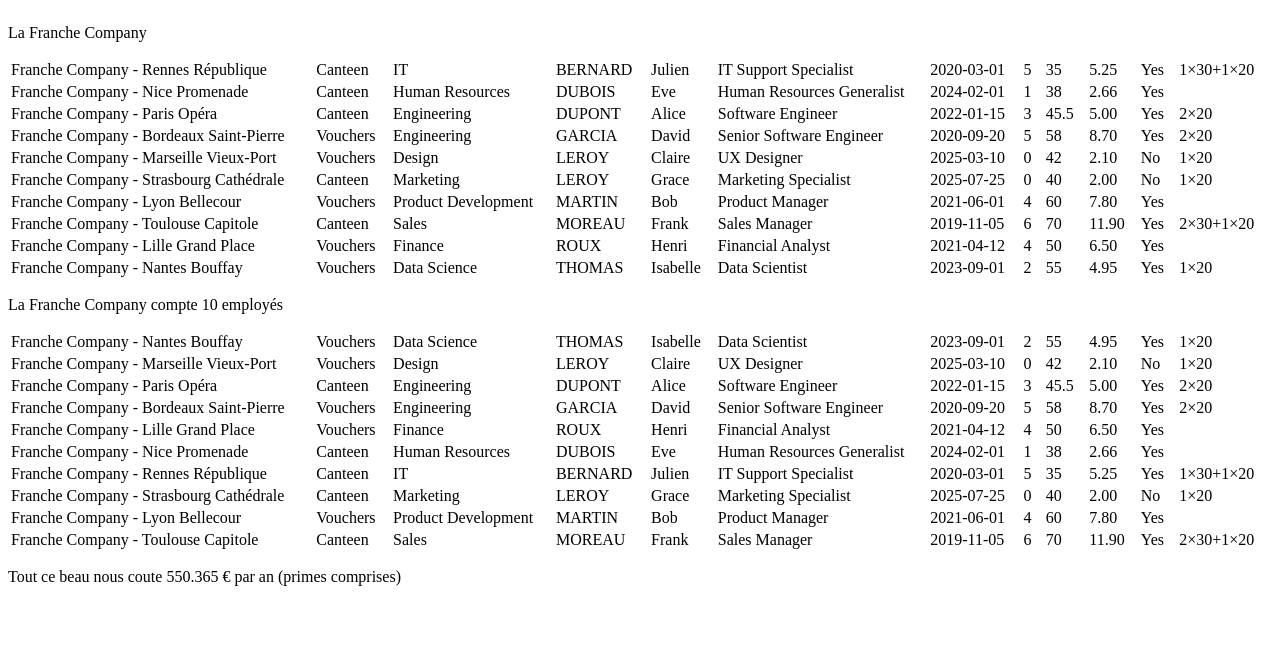
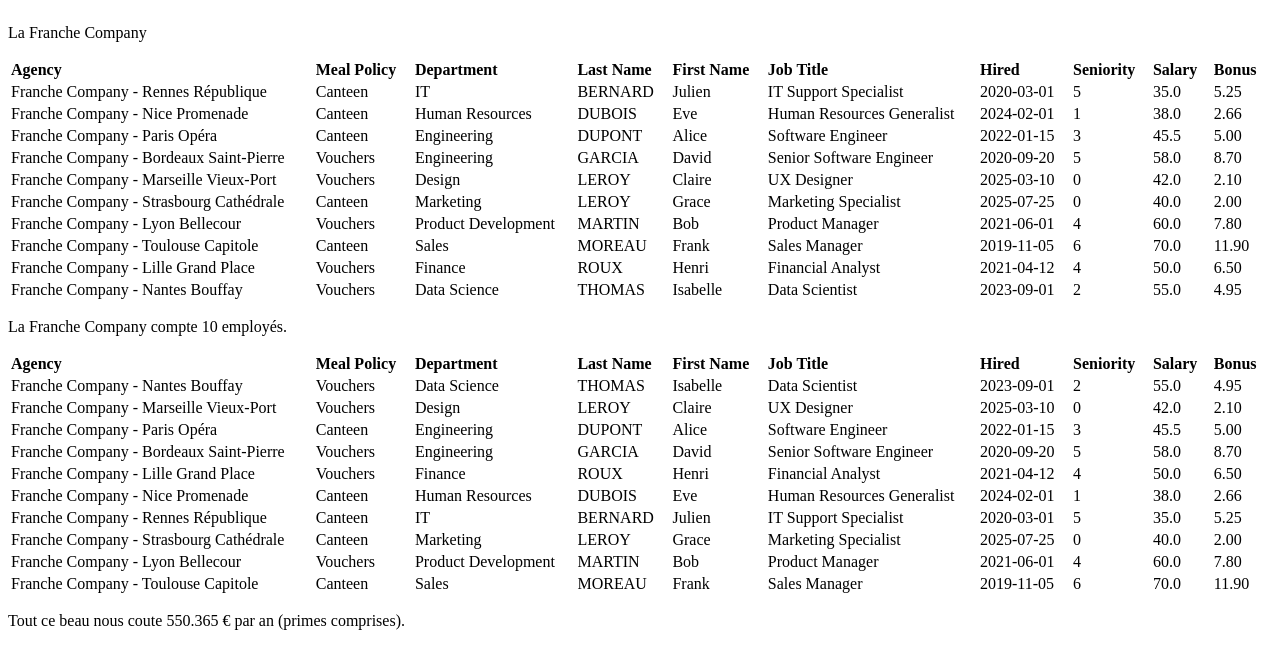
Before and after one commit to sebcourtois/cda-exo-oop-thecompany, a website built with Vite: page index.html in a window 1280 px wide. Built offline with nearby package versions, Linux system fonts and the light colour scheme.

Commit message:
refactor: render directly into app div innerHtml

```diff
--- a/src/main.ts
+++ b/src/main.ts
@@ -1,40 +1,51 @@
 import "./style.css";
 import {EMPLOYEES} from "./sample-data.ts";
-import type {Employee, ChristmasVouchers} from "./employee.ts";
+import type {ChristmasVouchers, Employee} from "./employee.ts";
 
-function htmlToElement(html: string) {
-    const template = document.createElement("template");
-    template.innerHTML = html;
-    return template.content.firstElementChild as HTMLElement;
+
+// function htmlToElement(html: string) {
+//     const template = document.createElement("template");
+//     template.innerHTML = html;
+//     return template.content.firstElementChild as HTMLElement;
+// }
+
+function renderTableRowHtml(rowData: Array<any>) {
+    return `
+    <tr>
+        ${rowData.map(value => `<td>${value}</td>`).join("\n        ")}
+    </tr>
+    `.trim();
 }
 
-function renderRowElem(rowData: Array<any>) {
-    const html = `
-    <tr>
-    ${rowData.map(value => `<td>${value}</td>`).join("\n")}
-    </tr>
+type FieldName = string
+
+function renderTableHtml(bodyData: Array<Map<FieldName, any>>, headerData: Map<FieldName, any>) {
+    const fieldNames = Array.from(headerData.keys());
+    const headerValues = Array.from(headerData.values());
+
+    const rowsData: Array<Array<any>> = bodyData.map(
+        rowMap => fieldNames
+            .map(field => rowMap.get(field))
+            .filter(value => value !== undefined),
+    );
+    return `
+    <table>
+    <thead>
+        <tr>
+        ${headerValues.map((value) => `<th scope="col">${value}</th>`).join("\n        ")}
+        </tr>
+    </thead>
+    <tbody>
+        ${rowsData.map(rowData => renderTableRowHtml(rowData)).join("\n        ")}
+    </tbody>
+    </table>
     `.trim();
-    return htmlToElement(html);
 }
 
 const total_cost = EMPLOYEES
     .map((e) => e.annualGrossSalary + e.computeAnnualBonus())
     .reduce((accum, value) => accum + value, 0);
 
-const appDiv = document.querySelector("#app")!;
-appDiv.innerHTML = `
-<p>La Franche Company</p>
-<table>
-    <tbody id="employees_table_body1">
-    </tbody>
-</table>
-<p>La Franche Company compte ${EMPLOYEES.length} employés</p>
-<table>
-    <tbody id="employees_table_body2">
-    </tbody>
-</table>
-<p>Tout ce beau nous coute ${total_cost} € par an (primes comprises)</p>
-`.trim();
 
 function formatChristmasVouchers(vouchersMap: ChristmasVouchers): string {
     return Array.from(vouchersMap.entries())
@@ -42,13 +53,13 @@ function formatChristmasVouchers(vouchersMap: ChristmasVouchers): string {
         .join("+");
 }
 
-function formatEmployeeFields(employee: Employee): Map<string, string> {
+function formatEmployeeFields(employee: Employee): Map<string, any> {
     return new Map([
         ["agency", employee.agency.name],
         ["meal_policy", employee.agency.mealPolicy.name],
         ["department", employee.department],
         ["last_name", employee.lastName.toUpperCase()],
-        ["first name", employee.firstName],
+        ["first_name", employee.firstName],
         ["job_title", employee.jobTitle],
         ["hired", employee.dateHired.toISOString().split("T", 2)[0]],
         ["seniority", employee.seniority().toString()],
@@ -59,23 +70,14 @@ function formatEmployeeFields(employee: Employee): Map<string, string> {
     ]);
 }
 
-function renderTable(employees: Employee[], targetTableBody: HTMLElement) {
-    for (let employee of employees) {
-        targetTableBody.appendChild(renderRowElem([
-            employee.agency.name,
-            employee.agency.mealPolicy.name,
-            employee.department,
-            employee.lastName.toUpperCase(),
-            employee.firstName,
-            employee.jobTitle,
-            employee.dateHired.toISOString().split("T", 2)[0],
-            employee.seniority(),
-            employee.annualGrossSalary,
-            employee.computeAnnualBonus().toFixed(2),
-            employee.canGetHolidayVouchers() ? "Yes" : "No",
-            formatChristmasVouchers(employee.computeChristmasVouchers(new Date().getFullYear())),
-        ]));
-    }
+function fieldToTitle(fieldName: string) {
+    return fieldName.split("_")
+        .map(s => s.charAt(0).toUpperCase() + s.slice(1))
+        .join(" ");
+}
+
+function headersFromEmployeeFields(employeeFields: Map<string, any>): Map<string, any> {
+    return new Map(Array.from(employeeFields.keys()).map(field => [field, fieldToTitle(field)]));
 }
 
 const sortedEmployees = [...EMPLOYEES];
@@ -83,10 +85,10 @@ sortedEmployees.sort((e1, e2) => {
     if (e1.fullName() === e2.fullName()) return 0;
     return (e1.fullName() > e2.fullName()) ? 1 : -1;
 });
-renderTable(
-    sortedEmployees,
-    document.querySelector("#employees_table_body1")!,
-);
+const tableData1 = sortedEmployees.map(e => formatEmployeeFields(e));
+const headerData1 = headersFromEmployeeFields(tableData1[0]);
+headerData1.delete("holiday_vouchers");
+headerData1.delete("christmas_vouchers");
 
 sortedEmployees.sort((e1, e2) => {
     const s1 = e1.department + e1.fullName();
@@ -94,7 +96,16 @@ sortedEmployees.sort((e1, e2) => {
     if (s1 === s2) return 0;
     return (s1 > s2) ? 1 : -1;
 });
-renderTable(
-    sortedEmployees,
-    document.querySelector("#employees_table_body2")!,
-);
+const tableData2 = sortedEmployees.map(e => formatEmployeeFields(e));
+const headerData2 = headersFromEmployeeFields(tableData2[0]);
+headerData2.delete("holiday_vouchers");
+headerData2.delete("christmas_vouchers");
+
+const appDiv = document.querySelector("#app")!;
+appDiv.innerHTML = `
+<p>La Franche Company</p>
+${renderTableHtml(tableData1, headerData1)}
+<p>La Franche Company compte ${EMPLOYEES.length} employés.</p>
+${renderTableHtml(tableData2, headerData2)}
+<p>Tout ce beau nous coute ${total_cost} € par an (primes comprises).</p>
+`.trim();
--- a/src/style.css
+++ b/src/style.css
@@ -11,6 +11,7 @@
     /*align-items: center;*/
 }
 
-td {
+td, th {
+    text-align: left;
     padding-right: 10px;
 }
```
